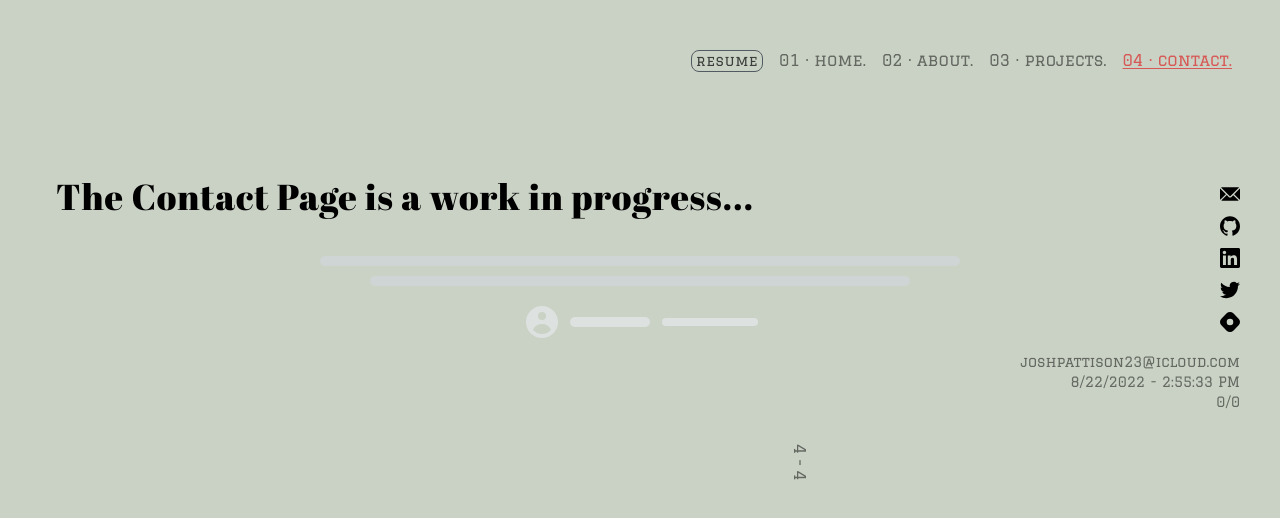
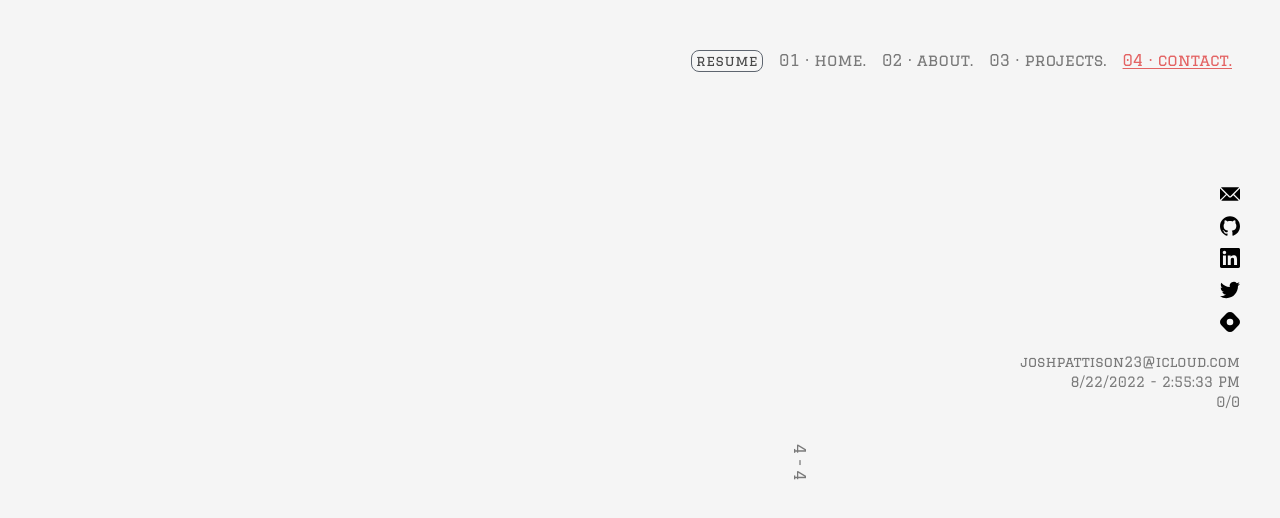
Before and after one commit to pattisoj/portfolio, a Next.js app: page /contact in a window 1280 px wide. Shown: the top 518 px of the page. Built offline with nearby package versions, Linux system fonts and the light colour scheme.

Commit message:
Removed skeleton content

```diff
--- a/pages/contact.js
+++ b/pages/contact.js
@@ -10,39 +10,11 @@ export default function Contact() {
       <Head>
         <title>Josh Pattison</title>
       </Head>
-      <div className="flex flex-col w-screen  h-screen bg-cover bg-right sm:bg-center bg-[#cad2c5]">
+      <div className="contact-page-container">
         <NavBar activePage={"contact"} />
         <PageNumber pageNumber={4} />
         <LogoBar />
         <CursorTracker />
-        <h1 className="font-Abril text-2xl sm:text-4xl tracking-wide mt-24 ml-14">
-          The Contact Page is a work in progress...
-        </h1>
-        {/* Below is a Skeleton placeholder that can be removed
-        after content is on the page */}
-        <div role="status" className="animate-pulse mt-10">
-          <div className="h-2.5 bg-gray-300 rounded-full dark:bg-gray-700 max-w-[640px] mb-2.5 mx-auto"></div>
-          <div className="h-2.5 mx-auto bg-gray-300 rounded-full dark:bg-gray-700 max-w-[540px]"></div>
-          <div className="flex justify-center items-center mt-4">
-            <svg
-              className="mr-2 w-10 h-10 text-gray-200 dark:text-gray-700"
-              aria-hidden="true"
-              fill="currentColor"
-              viewBox="0 0 20 20"
-              xmlns="http://www.w3.org/2000/svg"
-            >
-              <path
-                fillRule="evenodd"
-                d="M18 10a8 8 0 11-16 0 8 8 0 0116 0zm-6-3a2 2 0 11-4 0 2 2 0 014 0zm-2 4a5 5 0 00-4.546 2.916A5.986 5.986 0 0010 16a5.986 5.986 0 004.546-2.084A5 5 0 0010 11z"
-                clipRule="evenodd"
-              ></path>
-            </svg>
-            <div className="w-20 h-2.5 bg-gray-200 rounded-full dark:bg-gray-700 mr-3"></div>
-            <div className="w-24 h-2 bg-gray-200 rounded-full dark:bg-gray-700"></div>
-          </div>
-          <span className="sr-only">Loading...</span>
-        </div>
-        {/* End of Skeleton */}
       </div>
     </>
   );
```
